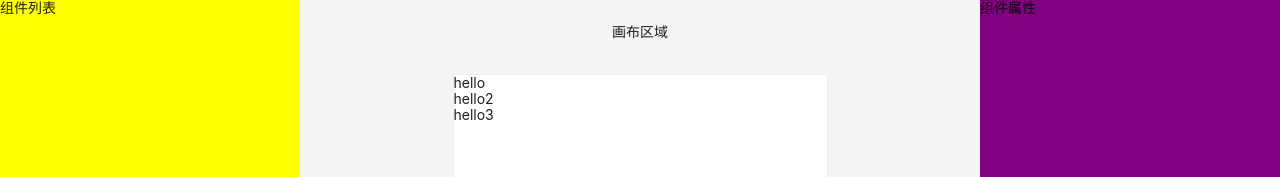
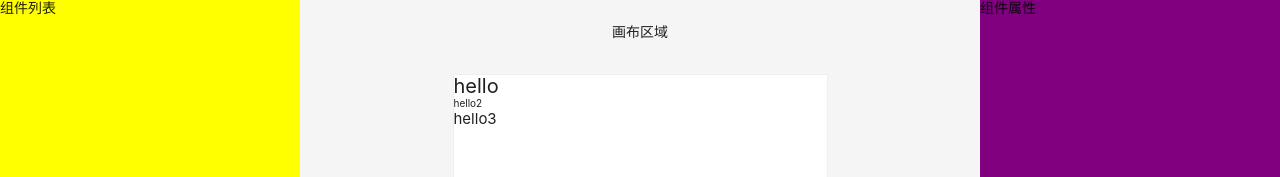
Before and after one commit to tyler4400/my-lego, a Vue app in the folder packages/craft/: page /editor in a window 1280 px wide. Shown: the top 177 px of the page. Built offline with nearby package versions, Linux system fonts and the light colour scheme; the HTML template or start-up script is replaced by a standard one.

Commit message:
6.3 LText组件的初步实现

```diff
--- a/packages/craft/package.json
+++ b/packages/craft/package.json
@@ -18,6 +18,7 @@
   "dependencies": {
     "@my-lego/shared": "workspace:*",
     "ant-design-vue": "^4.2.6",
+    "lodash-es": "^4.17.21",
     "pinia": "^3.0.4",
     "uuid": "^13.0.0",
     "vue": "^3.5.25",
@@ -26,6 +27,7 @@
   "devDependencies": {
     "@tsconfig/node24": "^24.0.3",
     "@types/jsdom": "^27.0.0",
+    "@types/lodash-es": "^4.17.12",
     "@types/node": "^24.10.1",
     "@vitejs/plugin-vue": "^6.0.2",
     "@vue/test-utils": "^2.4.6",
--- /dev/null
+++ b/packages/craft/src/components/LText.vue
@@ -0,0 +1,52 @@
+<template>
+  <component
+    :is="tag"
+    :style="styleProps"
+    class="l-text-component"
+  >
+    {{ text }}
+  </component>
+</template>
+<script setup lang="ts">
+
+import { computed } from 'vue'
+import { pick } from 'lodash-es'
+
+defineOptions({
+  name: 'LText',
+})
+
+const props = defineProps({
+  // eslint-disable-next-line vue/require-default-prop
+  text: {
+    type: String,
+    required: false,
+  },
+  fontSize: {
+    type: String,
+    required: true,
+  },
+  tag: {
+    type: String,
+    default: 'div',
+  },
+})
+
+
+const styleProps = computed(() => pick(props, 'fontSize'))
+</script>
+
+<style scoped>
+h2.l-text-component,
+p.l-text-component {
+  margin-bottom: 0;
+}
+button.l-text-component {
+  padding: 5px 10px;
+  cursor: pointer;
+}
+.l-text-component {
+  box-sizing: border-box;
+  white-space: pre-wrap;
+}
+</style>
--- a/packages/craft/src/stores/editor.ts
+++ b/packages/craft/src/stores/editor.ts
@@ -15,7 +15,7 @@ export const useEditorStore = defineStore('editor', () => {
 const testComponents: ComponentData[] = [
   {
     id: uuidv4(),
-    name: 'c-text',
+    name: 'LText',
     props: {
       text: 'hello',
       fontSize: '20px',
@@ -27,7 +27,7 @@ const testComponents: ComponentData[] = [
   },
   {
     id: uuidv4(),
-    name: 'c-text',
+    name: 'LText',
     props: {
       text: 'hello2',
       fontSize: '10px',
@@ -39,7 +39,7 @@ const testComponents: ComponentData[] = [
   },
   {
     id: uuidv4(),
-    name: 'c-text',
+    name: 'LText',
     props: {
       text: 'hello3',
       fontSize: '15px',
--- a/packages/craft/src/views/EditorView.vue
+++ b/packages/craft/src/views/EditorView.vue
@@ -16,12 +16,12 @@
             id="canvas-area"
             class="preview-list"
           >
-            <div
+            <component
+              :is="comp.name"
               v-for="comp in editorStore.components"
               :key="comp.id"
-            >
-              {{ comp.props.text }}
-            </div>
+              v-bind="comp.props"
+            />
           </div>
         </LayoutContent>
       </Layout>
@@ -39,8 +39,15 @@
 <script setup lang="ts">
 import { Layout, LayoutContent, LayoutSider } from 'ant-design-vue'
 import { useEditorStore } from '@/stores/editor.ts'
+import LText from '@/components/LText.vue'
 
 const editorStore = useEditorStore()
+
+defineOptions({
+  components: {
+    LText,
+  },
+})
 </script>
 
 <style>
```
Also changed, not shown: 1 other file (tests, documents, lock files or other folders).
